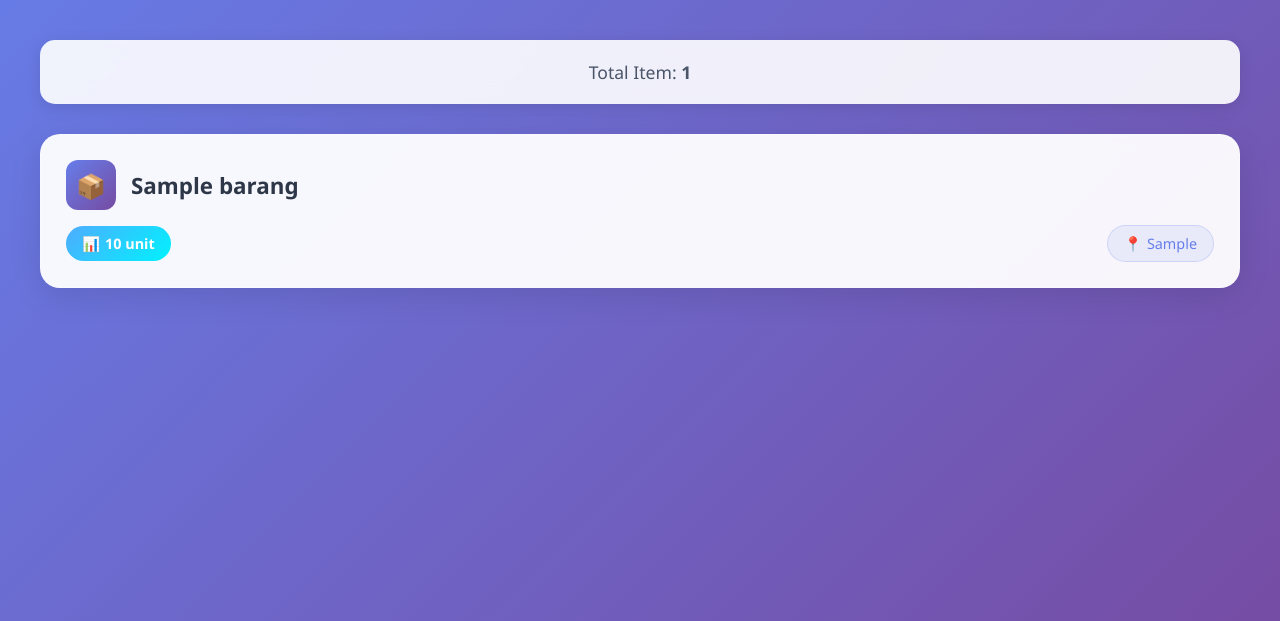
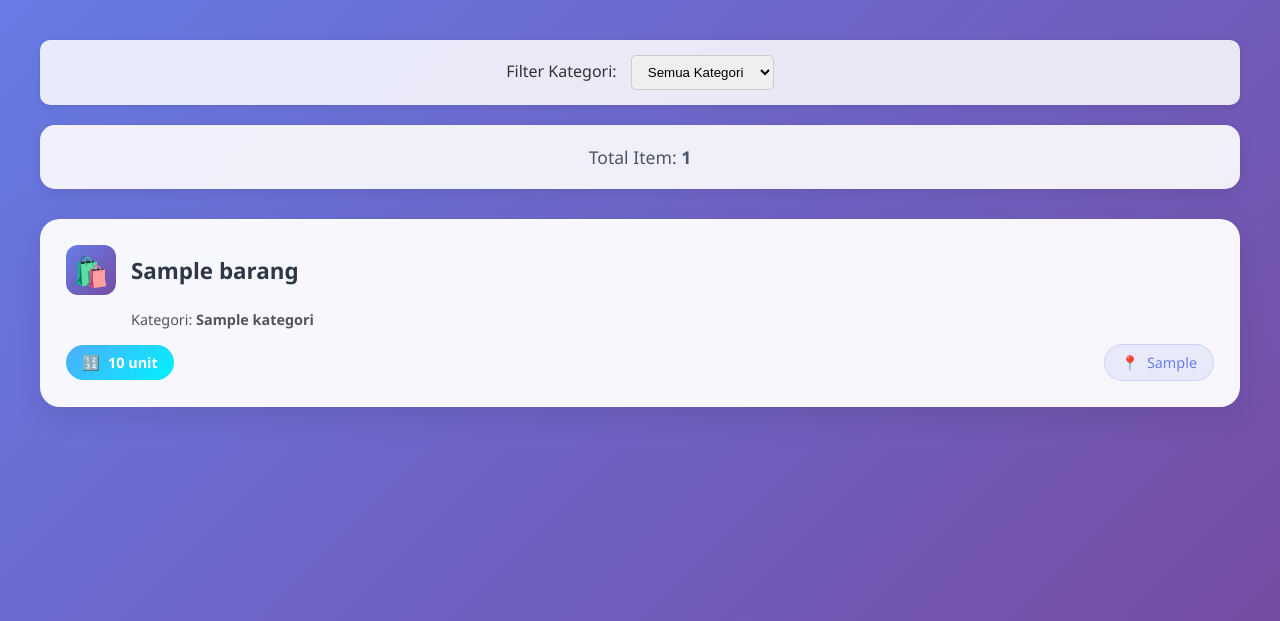
Before and after one commit to NaufalAqil18/inventaris_project, a Django app: page / in a window 1280 px wide. Shown: the part 122-743 px from the top of the page. Run offline with Django 5.2, Linux system fonts and the light colour scheme; tables that the repository leaves empty hold one stand-in row (values such as "Sample post").

Commit message:
Feat: Tambah manajemen kategori barang
- Tambah model Kategori dan relasi ke Barang.
- Integrasi Kategori di Django Admin.
- Tambah filter dan tampilan kategori di halaman utama pengguna.
- Perbaiki TemplateSyntaxError akibat komentar JS.
- Perbarui ikon-ikon PUA dengan emoji.

```diff
--- a/barang/models.py
+++ b/barang/models.py
@@ -1,4 +1,14 @@
 from django.db import models
+
+class Kategori(models.Model):
+    nama = models.CharField(max_length=50, unique=True, verbose_name="Nama Kategori")
+    deskripsi = models.TextField(blank=True, null=True, verbose_name="Deskripsi Kategori")
+
+    def __str__(self):
+        return self.nama
+
+    class Meta:
+        verbose_name_plural = "Kategori" # Nama yang akan tampil di admin
 
 class Barang(models.Model):
     nama = models.CharField(max_length=100)
@@ -6,6 +16,11 @@ class Barang(models.Model):
     jumlah = models.PositiveIntegerField()
     lokasi = models.CharField(max_length=100)
     tanggal_ditambahkan = models.DateTimeField(auto_now_add=True)
+    # Tambahkan ForeignKey ke Kategori
+    # models.SET_NULL: Jika kategori dihapus, field kategori pada barang akan di-set NULL.
+    # null=True: Memungkinkan field ini kosong di database.
+    # blank=True: Memungkinkan field ini kosong di form Django.
+    kategori = models.ForeignKey(Kategori, on_delete=models.SET_NULL, null=True, blank=True, related_name='barang')
 
     def __str__(self):
         return self.nama
--- a/barang/templates/barang/home.html
+++ b/barang/templates/barang/home.html
@@ -113,7 +113,7 @@
         justify-content: center;
         margin-right: 15px;
         color: white;
-        font-size: 1.5rem;
+        font-size: 1.8rem; /* Sedikit disesuaikan agar emoji terlihat lebih baik */
         font-weight: bold;
       }
 
@@ -123,6 +123,15 @@
         color: #2d3748;
         margin: 0;
       }
+
+      .item-category { /* Style untuk teks kategori */
+        font-size: 0.9rem;
+        color: #555;
+        margin-bottom: 10px;
+        /* padding-left: 65px; Disesuaikan atau dihilangkan jika tidak perlu indentasi khusus */
+        margin-left: 65px; /* Memberi indentasi agar sejajar dengan nama barang jika ikon di kiri */
+      }
+
 
       .item-details {
         display: flex;
@@ -140,7 +149,7 @@
         font-size: 0.9rem;
         display: flex;
         align-items: center;
-        gap: 5px;
+        gap: 8px; /* Sedikit ditambah jaraknya */
       }
 
       .location-tag {
@@ -153,7 +162,7 @@
         border: 1px solid rgba(102, 126, 234, 0.2);
         display: flex;
         align-items: center;
-        gap: 5px;
+        gap: 8px; /* Sedikit ditambah jaraknya */
       }
 
       .stats-bar {
@@ -170,6 +179,27 @@
         color: #4a5568;
         font-size: 1.1rem;
         font-weight: 500;
+      }
+
+      .filter-bar { /* Style untuk filter bar */
+        text-align: center;
+        margin-bottom: 20px;
+        background: rgba(255,255,255,0.85);
+        padding: 15px;
+        border-radius: 10px;
+        box-shadow: 0 2px 10px rgba(0,0,0,0.1);
+      }
+
+      .filter-bar label {
+        margin-right: 10px;
+        font-weight: 500;
+        color: #333;
+      }
+
+      .filter-bar select {
+        padding: 8px 12px;
+        border-radius: 5px;
+        border: 1px solid #ccc;
       }
 
       .empty-state {
@@ -198,6 +228,11 @@
           grid-template-columns: 1fr;
         }
 
+        .item-category {
+            margin-left: 0; /* Hapus indentasi di mobile */
+            padding-left: 15px; /* Beri padding agar tidak terlalu mepet */
+        }
+
         .item-details {
           flex-direction: column;
           gap: 10px;
@@ -218,58 +253,86 @@
         <p>Sistem Inventaris Modern</p>
       </div>
 
-      <!-- Stats Bar (akan menampilkan jumlah total item jika ada data) -->
+      <div class="filter-bar">
+        <form method="GET" action="{% url 'home' %}">
+          <label for="kategori-select">Filter Kategori:</label>
+          <select name="kategori_id" id="kategori-select" onchange="this.form.submit()">
+            <option value="">Semua Kategori</option>
+            {% for kat in kategori_tersedia %}
+              <option value="{{ kat.id }}" {% if kat.id == kategori_dipilih_id %}selected{% endif %}>
+                {{ kat.nama }}
+              </option>
+            {% endfor %}
+          </select>
+        </form>
+      </div>
+
       <div class="stats-bar">
         <div class="stats-text">
-          Total Item: <strong id="total-count">0</strong>
+          Total Item: <strong id="total-count">{{ barang|length }}</strong>
         </div>
       </div>
 
-      <!-- Inventory Grid -->
+      {% if barang %}
       <ul class="inventory-grid" id="inventory-list">
-        <!-- Template untuk demonstrasi - ini akan diganti dengan loop Django -->
-        <!-- {% for b in barang %} -->
+        {% for b in barang %}
         <li class="inventory-item">
           <div class="item-header">
-            <div class="item-icon">📦</div>
+            <div class="item-icon">🛍️</div>
             <h3 class="item-name">{{ b.nama }}</h3>
           </div>
+          {% if b.kategori %}
+          <p class="item-category">
+            Kategori: <strong>{{ b.kategori.nama }}</strong>
+          </p>
+          {% endif %}
           <div class="item-details">
             <div class="quantity-badge">
-              <span>📊</span>
-              {{ b.jumlah }} unit
+              <span>🔢</span> {{ b.jumlah }} unit
             </div>
             <div class="location-tag">
-              <span>📍</span>
-              {{ b.lokasi }}
+              <span>📍</span> {{ b.lokasi }}
             </div>
           </div>
         </li>
-        <!-- {% endfor %} -->
+        {% endfor %}
       </ul>
-
-      <!-- Empty State (tampil jika tidak ada data) -->
-      <div class="empty-state" id="empty-state" style="display: none">
+      {% else %}
+      <div class="empty-state" id="empty-state">
         <h2>📭 Tidak Ada Barang</h2>
-        <p>Belum ada item yang terdaftar dalam inventaris</p>
+        <p>Belum ada item yang terdaftar atau sesuai dengan filter Anda.</p>
       </div>
+      {% endif %}
     </div>
 
     <script>
-      // Script untuk menghitung total item (akan otomatis bekerja dengan data Django)
+      // Script ini tidak lagi diperlukan jika total item dihitung dari Django context
+      // dan empty state di-handle dengan struktur 'if barang' di template Django
+
+      /*
       document.addEventListener("DOMContentLoaded", function () {
         const inventoryItems = document.querySelectorAll(".inventory-item");
         const totalCount = document.getElementById("total-count");
-        const emptyState = document.getElementById("empty-state");
-        const inventoryList = document.getElementById("inventory-list");
+        const emptyState = document.getElementById("empty-state"); // Sudah di-handle Django
+        const inventoryList = document.getElementById("inventory-list"); // Sudah di-handle Django
 
-        if (inventoryItems.length === 0) {
-          emptyState.style.display = "block";
-          inventoryList.style.display = "none";
-        } else {
-          totalCount.textContent = inventoryItems.length;
-        }
+        // Total count sekarang diisi dari context Django {{ barang|length }}
+        // if (totalCount && inventoryItems.length > 0) {
+        //   totalCount.textContent = inventoryItems.length;
+        // } else if (totalCount) {
+        //   totalCount.textContent = 0;
+        // }
+
+        // Empty state sekarang di-handle oleh template Django dengan struktur 'if barang ... else ... endif'
+        // if (inventoryItems.length === 0) {
+        //   if(emptyState) emptyState.style.display = "block";
+        //   if(inventoryList) inventoryList.style.display = "none";
+        // } else {
+        //   if(emptyState) emptyState.style.display = "none";
+        //   if(inventoryList) inventoryList.style.display = "grid"; // Pastikan display grid jika ada item
+        // }
       });
+      */
     </script>
   </body>
 </html>
--- a/barang/views.py
+++ b/barang/views.py
@@ -1,6 +1,25 @@
 from django.shortcuts import render
-from .models import Barang
+from .models import Barang, Kategori # Impor Kategori
 
 def home(request):
-    daftar_barang = Barang.objects.all()
-    return render(request, 'barang/home.html', {'barang': daftar_barang})
+    kategori_filter_id = request.GET.get('kategori_id') # Ambil ID kategori dari parameter URL
+    semua_kategori = Kategori.objects.all() # Ambil semua objek Kategori
+
+    if kategori_filter_id:
+        try:
+            # Filter barang berdasarkan ID kategori yang dipilih
+            daftar_barang = Barang.objects.filter(kategori__id=kategori_filter_id)
+            kategori_filter_id = int(kategori_filter_id)
+        except ValueError:
+            # Jika kategori_id tidak valid, tampilkan semua barang
+            daftar_barang = Barang.objects.all()
+            kategori_filter_id = None
+    else:
+        daftar_barang = Barang.objects.all() # Jika tidak ada filter, tampilkan semua barang
+
+    context = {
+        'barang': daftar_barang,
+        'kategori_tersedia': semua_kategori, # Kirim daftar kategori ke template
+        'kategori_dipilih_id': kategori_filter_id, # Kirim ID kategori yang dipilih
+    }
+    return render(request, 'barang/home.html', context)
```
Also changed, not shown: barang/admin.py (+11 -6 lines), barang/migrations/0002_kategori_barang_kategori.py (added).
